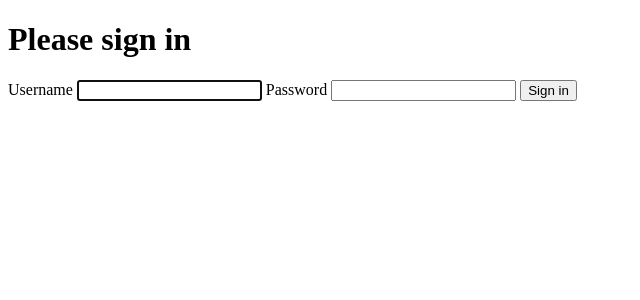
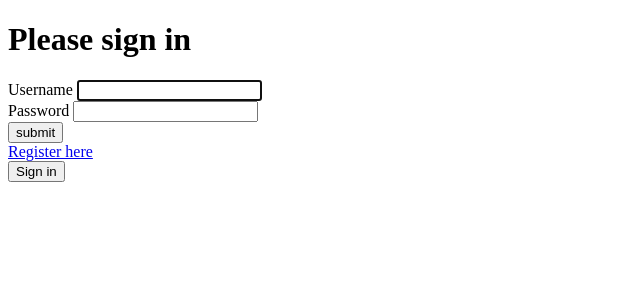
Before and after one commit to AlexJanss/horus_heresy, a Symfony app: template templates/security/login.html.twig in a window 1280 px wide. Shown: the part 81-381 px from the top of the page, without its empty margins (0-640 px from the left). Run offline with Twig, Linux system fonts and the light colour scheme; the template is opened without the code that fills it, so the values that code supplies are empty; some libraries are stand-ins or nearby versions.

Commit message:
change login form

```diff
--- a/templates/security/login.html.twig
+++ b/templates/security/login.html.twig
@@ -3,7 +3,12 @@
 {% block title %}Log in!{% endblock %}
 
 {% block body %}
-<form method="post">
+
+        <div class="container">
+            <div id="login-row" class="row justify-content-center align-items-center">
+                <div id="login-column" class="col-md-6">
+                    <div id="login-box" class="col-md-12">
+                        <form id="login-form" class="form" action="" method="post">
                             {% if error %}
                                 <div class="alert alert-danger">{{ error.messageKey|trans(error.messageData, 'security') }}</div>
                             {% endif %}
@@ -14,16 +19,20 @@
                                 </div>
                             {% endif %}
 
-    <h1 class="h3 mb-3 font-weight-normal">Please sign in</h1>
+                            <h1 class="h3 text-center text-info">Please sign in</h1>
+                            <div class="form-group">
                                 <label for="inputUsername">Username</label>
                                 <input type="text" value="{{ last_username }}" name="username" id="inputUsername" class="form-control" required autofocus>
+                            </div>
+                            <div class="form-group">
                                 <label for="inputPassword">Password</label>
                                 <input type="password" name="password" id="inputPassword" class="form-control" required>
-
+                            </div>
                             <input type="hidden" name="_csrf_token"
                                    value="{{ csrf_token('authenticate') }}"
                             >
 
+                            <div class="form-group">
                                         {#
               Uncomment this section and add a remember_me option below your firewall to activate remember me functionality.
               See https://symfony.com/doc/current/security/remember_me.html
@@ -34,6 +43,23 @@
                   </label>
               </div>
           #}
+                                <input type="submit" name="submit" class="btn btn-info btn-md" value="submit">
+                            </div>
+                            <div id="register-link" class="text-right">
+                                <a href="{{ path('app_register') }}" class="text-info">Register here</a>
+                            </div>
+                        </form>
+                    </div>
+                </div>
+            </div>
+        </div>
+
+<form method="post">
+
+
+
+
+
 
     <button class="btn btn-lg btn-primary" type="submit">
         Sign in
```
Lines whose indentation alone changed are shown as unchanged.
